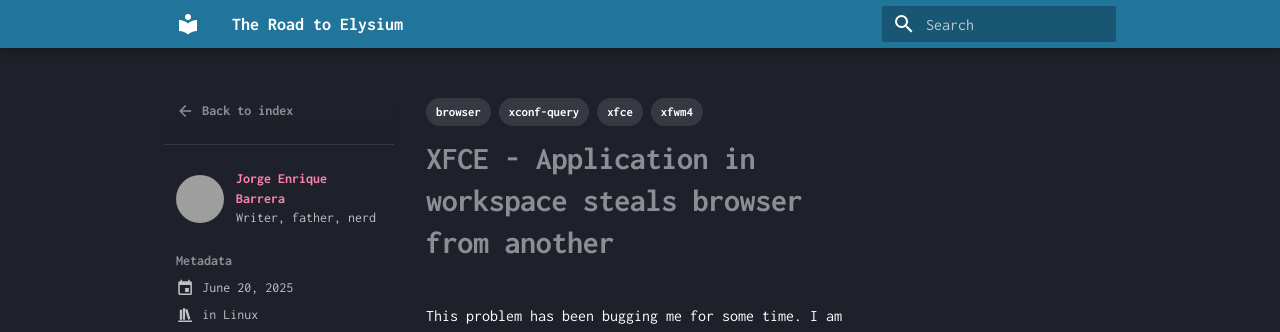
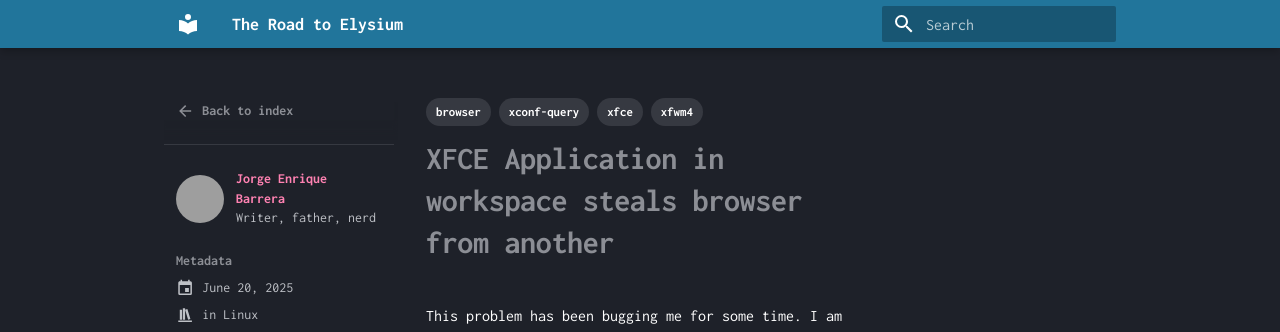
Before and after one commit to joenba7/joenba7.github.io, an MkDocs documentation site: the page built from docs/posts/xfce-application-in-workspace-steals-browser-from-another.md, in a window 1280 px wide and 1150 px high. Shown: the top 332 px of the window. Built offline with MkDocs 1.6.1 and Material for MkDocs 9.7.7, drawn with Linux system fonts in a browser that asks for light colours; grey boxes are pictures that could not be loaded.

```diff
--- a/docs/posts/xfce-application-in-workspace-steals-browser-from-another.md
+++ b/docs/posts/xfce-application-in-workspace-steals-browser-from-another.md
@@ -1,5 +1,5 @@
 ---
-title: XFCE - Application in workspace steals browser from another
+title: XFCE Application in workspace steals browser from another
 date: 2025-06-20
 authors:
     - jorge
```
